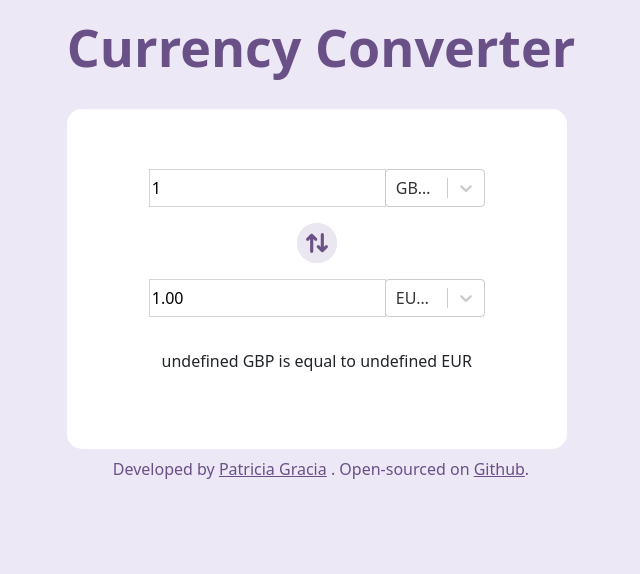
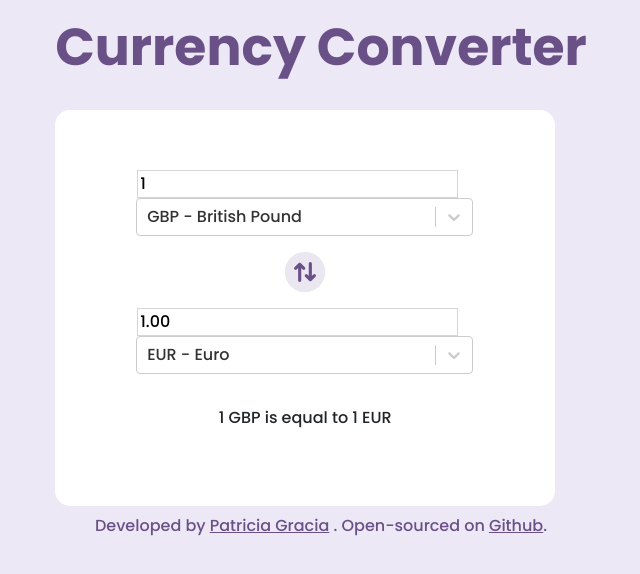
Before and after one commit to Patriciagracia/currency-conversion, a React (Create React App) app: page / in a window 1280 px wide. Shown: the top 574 px of the page, without its empty margins (319-959 px from the left). Built offline with nearby package versions, Linux system fonts and the light colour scheme; no server answers; a web font is replaced by a local one.

Commit message:
Refactor: updated structure

```diff
--- a/src/App.js
+++ b/src/components/App.js
@@ -1,5 +1,5 @@
-import "./styles/App.css";
 import "bootstrap/dist/css/bootstrap.min.css";
+import "../styles/App.css";
 import CurrencyConverter from "./CurrencyConverter";
 
 function App() {
--- a/src/CurrencyConverter.js
+++ b/src/components/CurrencyConverter.js
@@ -1,7 +1,7 @@
 import React, { useState, useEffect } from "react";
-import "./styles/CurrencyConverter.css";
+import "../styles/CurrencyConverter.css";
 import CurrencySelector from "./CurrencySelector";
-import Button from "./Button";
+import SwapButton from "./SwapButton";
 import axios from "axios";
 
 export default function CurrencyConverter() {
@@ -16,9 +16,8 @@
   });
   const [sourceAmount, setSourceAmount] = useState(1);
   const [targetAmount, setTargetAmount] = useState(0);
-
-  const [tempSourceAmount, setTempSourceAmount] = useState(1);
-  const [tempTargetAmount, setTempTargetAmount] = useState(0);
+  let sourceRateFooter = 1;
+  let targetRateFooter = rate[targetCurrency.value] || 1;
 
   useEffect(() => {
     fetchCurrencyData();
@@ -26,7 +25,7 @@
 
   useEffect(() => {
     conversion();
-  }, [rate, sourceCurrency, targetCurrency, sourceAmount]);
+  }, [rate, sourceCurrency, targetCurrency]);
 
   function fetchCurrencyData() {
     const apiUrl = "https://api.frankfurter.app/latest";
@@ -47,7 +46,6 @@
 
     let convertedAmount = ((sourceAmount / sourceRate) * targetRate).toFixed(2);
     setTargetAmount(convertedAmount);
-    setTempTargetAmount(convertedAmount);
   }
 
   const handleCurrencyChange = (currency, isSourceCurrency) => {
@@ -61,7 +59,7 @@
   function handleSourceAmountChange(e) {
     let amount = e.target.value;
     if (amount.length <= 9) {
-      setTempSourceAmount(amount);
+      setSourceAmount(amount);
     }
 
     let sourceRate;
@@ -80,17 +78,14 @@
     }
 
     const newAmount = ((amount / sourceRate) * targetRate).toFixed(2);
-    setTempTargetAmount(newAmount);
-  }
-
-  function handleSourceAmountBlur() {
-    setSourceAmount(tempSourceAmount);
+    setTargetAmount(newAmount);
   }
 
   function handleTargetAmountChange(e) {
     const amount = e.target.value;
+
     if (amount.length <= 9) {
-      setTempTargetAmount(amount);
+      setTargetAmount(amount);
     }
 
     let sourceRate;
@@ -108,11 +103,7 @@
     }
 
     const newAmount = ((amount / targetRate) * sourceRate).toFixed(2);
-    setTempSourceAmount(newAmount);
-  }
-
-  function handleTargetAmountBlur() {
-    setTargetAmount(tempTargetAmount);
+    setSourceAmount(newAmount);
   }
 
   function swapCurrencies() {
@@ -127,11 +118,9 @@
           <div className="col">
             <div className="input-group mb-3">
               <input
-                value={tempSourceAmount}
+                value={sourceAmount}
                 onChange={handleSourceAmountChange}
-                onBlur={handleSourceAmountBlur}
                 type="number"
-                step="0.01"
               />
               <div className="col selector">
                 <CurrencySelector
@@ -145,7 +134,7 @@
           </div>
         </div>
         <div className="row button">
-          <Button
+          <SwapButton
             onSwap={swapCurrencies}
             sourceCurrency={sourceCurrency}
             targetCurrency={targetCurrency}
@@ -155,11 +144,9 @@
           <div className="col">
             <div className="input-group mb-3">
               <input
-                value={tempTargetAmount}
+                value={targetAmount}
                 onChange={handleTargetAmountChange}
-                onBlur={handleTargetAmountBlur}
                 type="number"
-                step="0.01"
               />
               <div className="col selector">
                 <CurrencySelector
@@ -174,11 +161,7 @@
         </div>
         <div className="row mt-3 text-center">
           <p>
-            {`${rate[sourceCurrency.value]} ${
-              sourceCurrency.value
-            } is equal to ${rate[targetCurrency.value]} ${
-              targetCurrency.value
-            }`}
+            {`${sourceRateFooter} ${sourceCurrency.value} is equal to ${targetRateFooter} ${targetCurrency.value}`}
           </p>
         </div>
       </div>
--- a/src/index.js
+++ b/src/index.js
@@ -1,7 +1,8 @@
 import React from "react";
 import ReactDOM from "react-dom/client";
-import "./index.css";
-import App from "./App";
+import "./index.js";
+import App from "./components/App";
+import "./components/App.js";
 
 const root = ReactDOM.createRoot(document.getElementById("root"));
 root.render(
```
Also changed, not shown: src/components/SwapButton.js (renamed from src/Button.js, +3 -4 lines), src/components/CurrencySelector.js (renamed from src/CurrencySelector.js).
